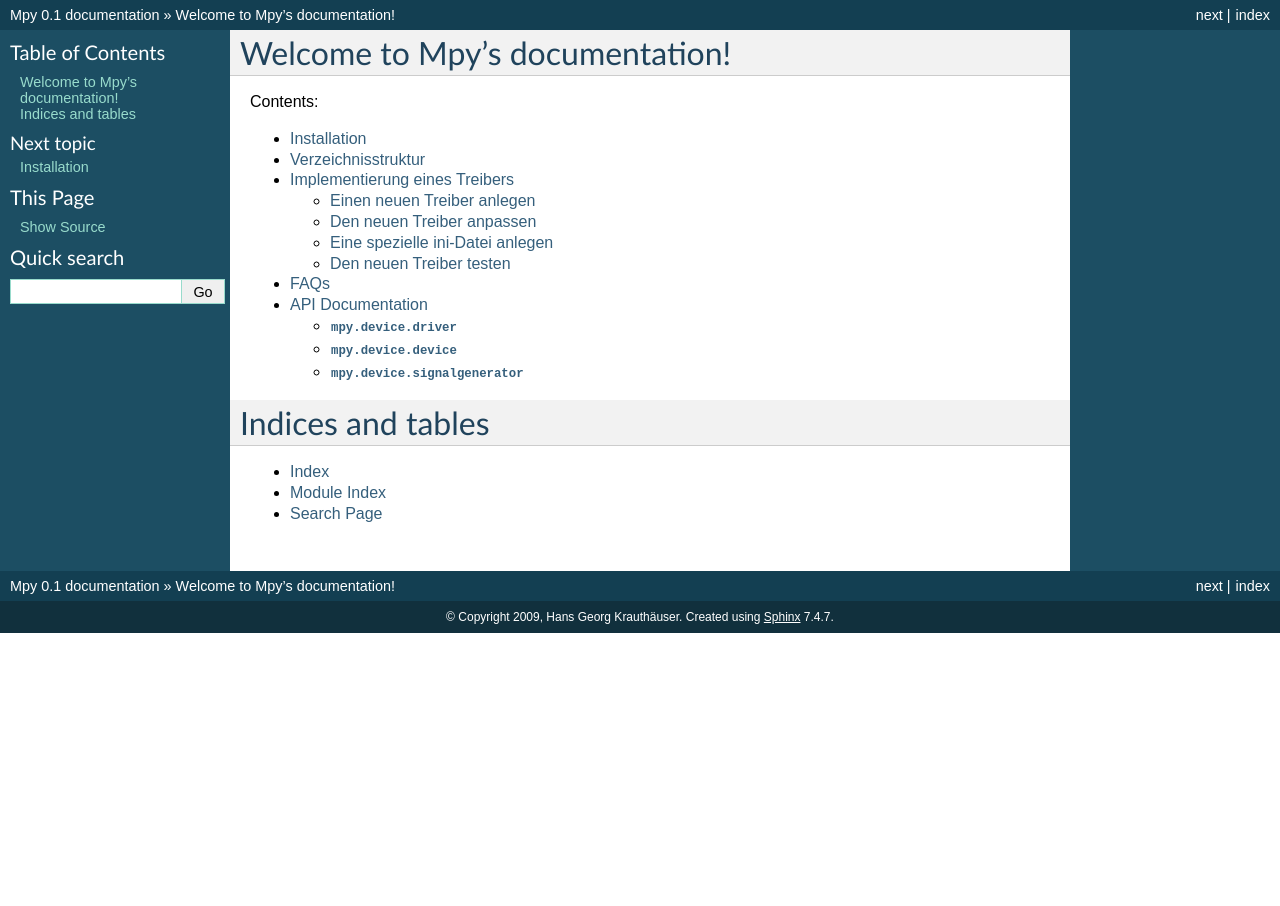
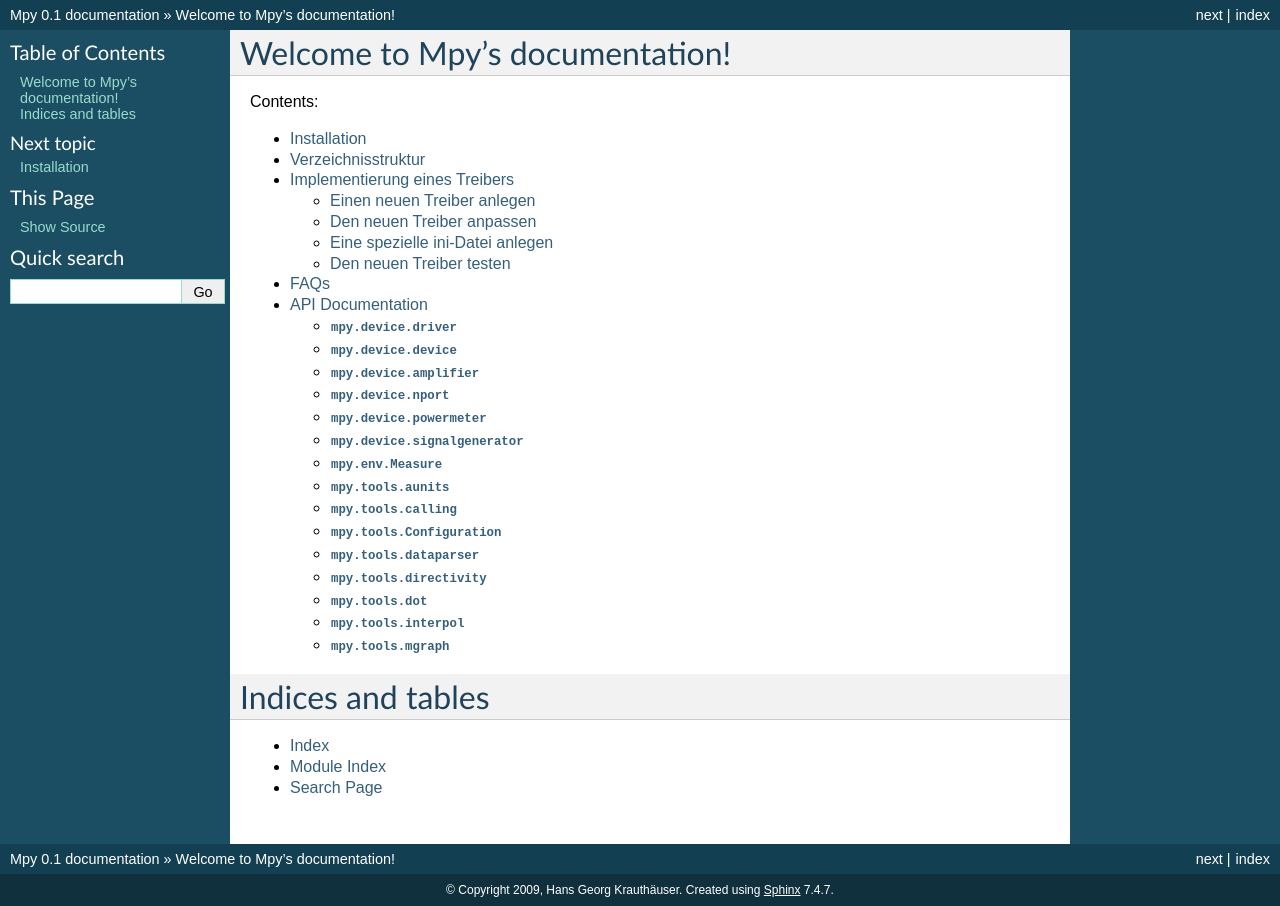
Before and after one commit to hgkdd/Mpy, a Sphinx documentation site: the page built from docs/source/index.rst, in a window 1280 px wide. Built offline with Sphinx 7.4.7, drawn with Linux system fonts in a browser that asks for light colours.

```diff
--- a/docs/source/mpy.rst
+++ b/docs/source/mpy.rst
@@ -22,6 +20,26 @@ This is the documentation of the API.
    :members:
    :undoc-members:
 
+:mod:`mpy.device.amplifier`
+---------------------------
+
+.. automodule:: mpy.device.amplifier
+   :members:
+   :undoc-members:
+
+:mod:`mpy.device.nport`
+-----------------------
+
+.. automodule:: mpy.device.nport
+   :members:
+   :undoc-members:
+
+:mod:`mpy.device.powermeter`
+---------------------------------
+
+.. automodule:: mpy.device.powermeter
+   :members:
+   :undoc-members:
 
 :mod:`mpy.device.signalgenerator`
 ---------------------------------
@@ -29,3 +47,66 @@ This is the documentation of the API.
 .. automodule:: mpy.device.signalgenerator
    :members:
    :undoc-members:
+
+:mod:`mpy.env.Measure`
+----------------------
+
+.. automodule:: mpy.env.Measure
+   :members:
+   :undoc-members:
+
+:mod:`mpy.tools.aunits`
+-----------------------
+
+.. automodule:: mpy.tools.aunits
+   :members:
+   :undoc-members:
+
+:mod:`mpy.tools.calling`
+------------------------
+
+.. automodule:: mpy.tools.calling
+   :members:
+   :undoc-members:
+
+:mod:`mpy.tools.Configuration`
+-------------------------------
+
+.. automodule:: mpy.tools.Configuration
+   :members:
+   :undoc-members:
+
+:mod:`mpy.tools.dataparser`
+----------------------------
+
+.. automodule:: mpy.tools.dataparser
+   :members:
+   :undoc-members:
+
+:mod:`mpy.tools.directivity`
+----------------------------
+
+.. automodule:: mpy.tools.directivity
+   :members:
+   :undoc-members:
+
+:mod:`mpy.tools.dot`
+------------------------
+
+.. automodule:: mpy.tools.dot
+   :members:
+   :undoc-members:
+
+:mod:`mpy.tools.interpol`
+-------------------------
+
+.. automodule:: mpy.tools.interpol
+   :members:
+   :undoc-members:
+
+:mod:`mpy.tools.mgraph`
+------------------------
+
+.. automodule:: mpy.tools.mgraph
+   :members:
+   :undoc-members:
```
Also changed, not shown: other parts of docs/source/mpy.rst (+0 -2 lines), 2 other files.
